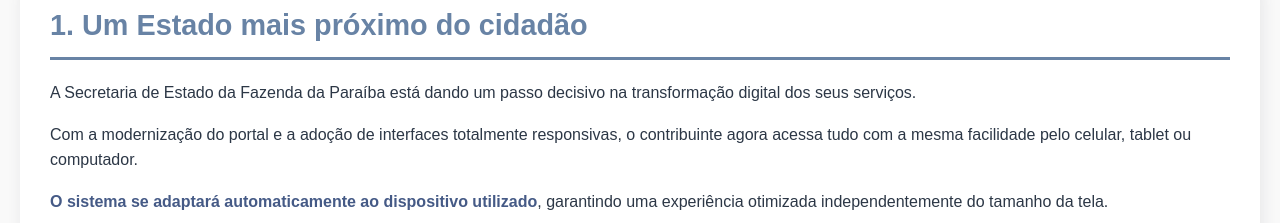
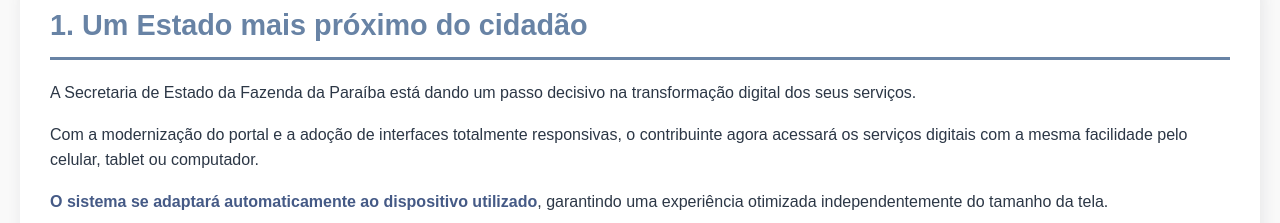
Before and after one commit to erichcastor/sefaz-pb-demo-responsive, a plain HTML site: page index.html in a window 1280 px wide. Shown: the part 1300-1523 px from the top of the page. Drawn offline with nearby package versions, Linux system fonts and the light colour scheme.

Commit message:
Ajustes textuais
Ajustes textuais

```diff
--- a/index.html
+++ b/index.html
@@ -791,7 +791,7 @@
         <div class="content-card">
             <h2>1. Um Estado mais próximo do cidadão</h2>
             <p>A Secretaria de Estado da Fazenda da Paraíba está dando um passo decisivo na transformação digital dos seus serviços.</p>
-            <p>Com a modernização do portal e a adoção de interfaces totalmente responsivas, o contribuinte agora acessa tudo com a mesma facilidade pelo celular, tablet ou computador.</p>
+            <p>Com a modernização do portal e a adoção de interfaces totalmente responsivas, o contribuinte agora acessará os serviços digitais com a mesma facilidade pelo celular, tablet ou computador.</p>
             <p><strong>O sistema se adaptará automaticamente ao dispositivo utilizado</strong>, garantindo uma experiência otimizada independentemente do tamanho da tela.</p>
             <p class="mt-3"><em>Onde o cidadão estiver, a SEFAZ estará acessível.</em></p>
         </div>
```
